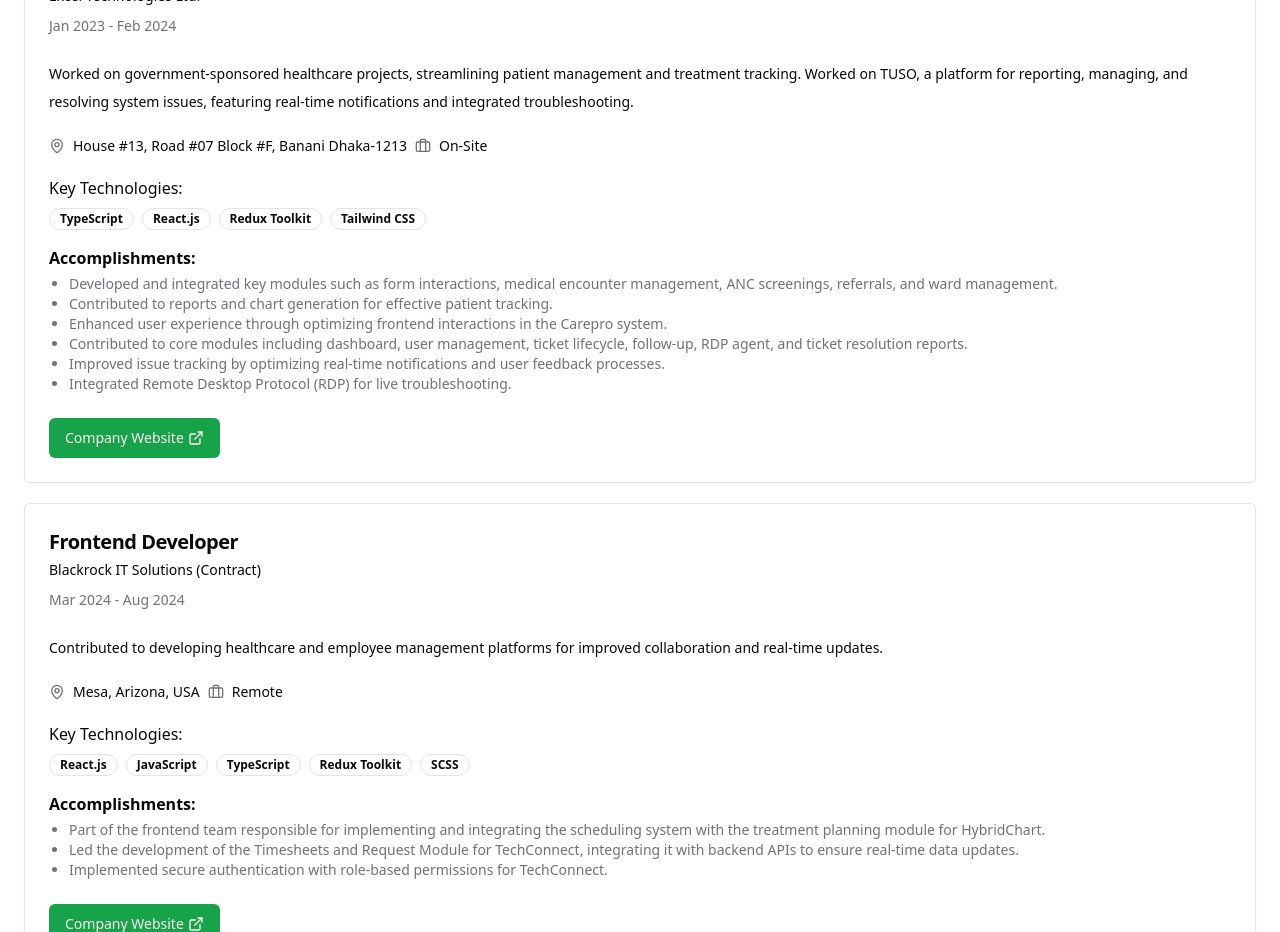
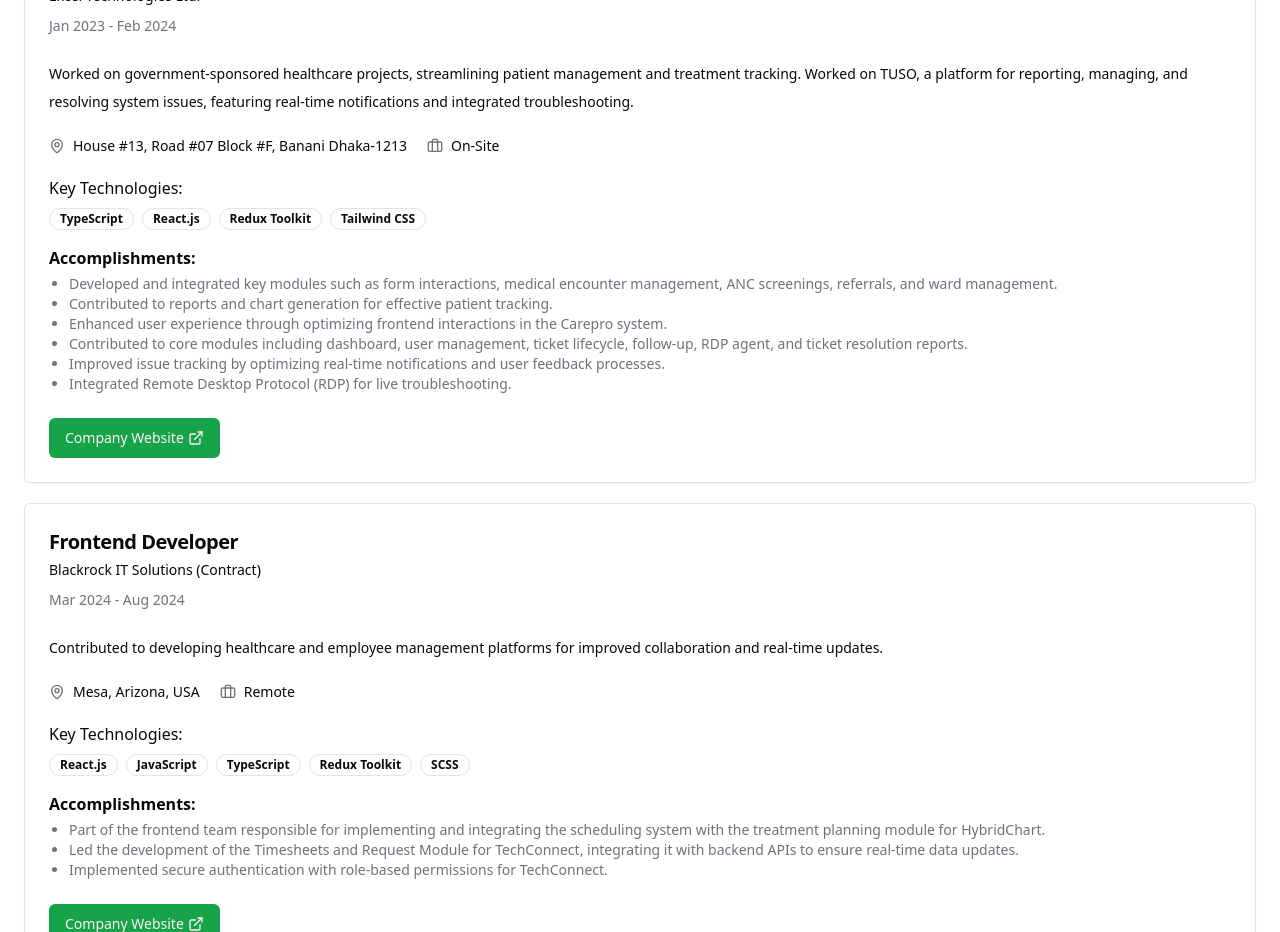
Before and after one commit to eaysin-dev/eaysin-io, a Next.js app: page / in a window 1280 px wide. Shown: the part 1940-2872 px from the top of the page. Built offline with nearby package versions, Linux system fonts and the light colour scheme.

Commit message:
fix: update career card

```diff
--- a/components/sections/Careers.tsx
+++ b/components/sections/Careers.tsx
@@ -83,7 +83,7 @@
               <p className="text-sm leading-7 mb-4">{career.description}</p>
 
               {/* Location and Type Section */}
-              <div className="flex flex-col md:flex-row gap-2 mb-4">
+              <div className="flex flex-col md:flex-row gap-2 md:gap-5 mb-4">
                 {/* Location Badge */}
                 <div className="flex items-center gap-2">
                   <MapPinIcon className="h-4 w-4 text-muted-foreground" />
```
